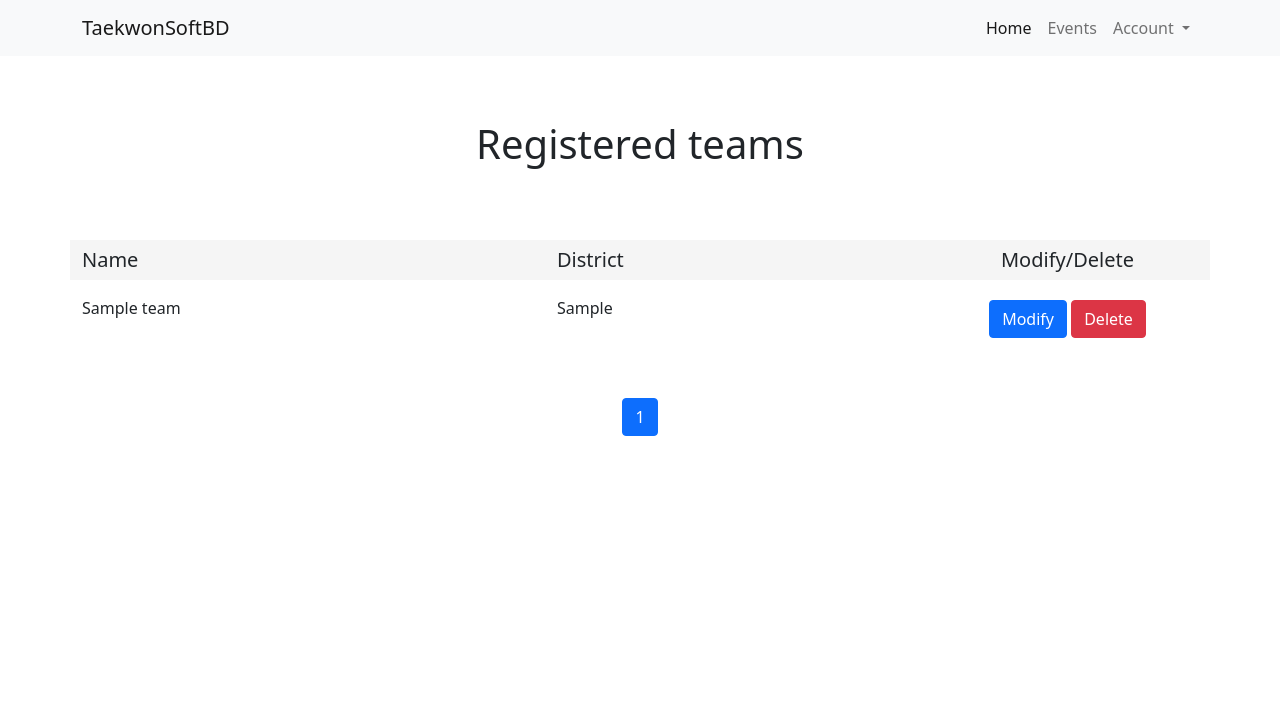
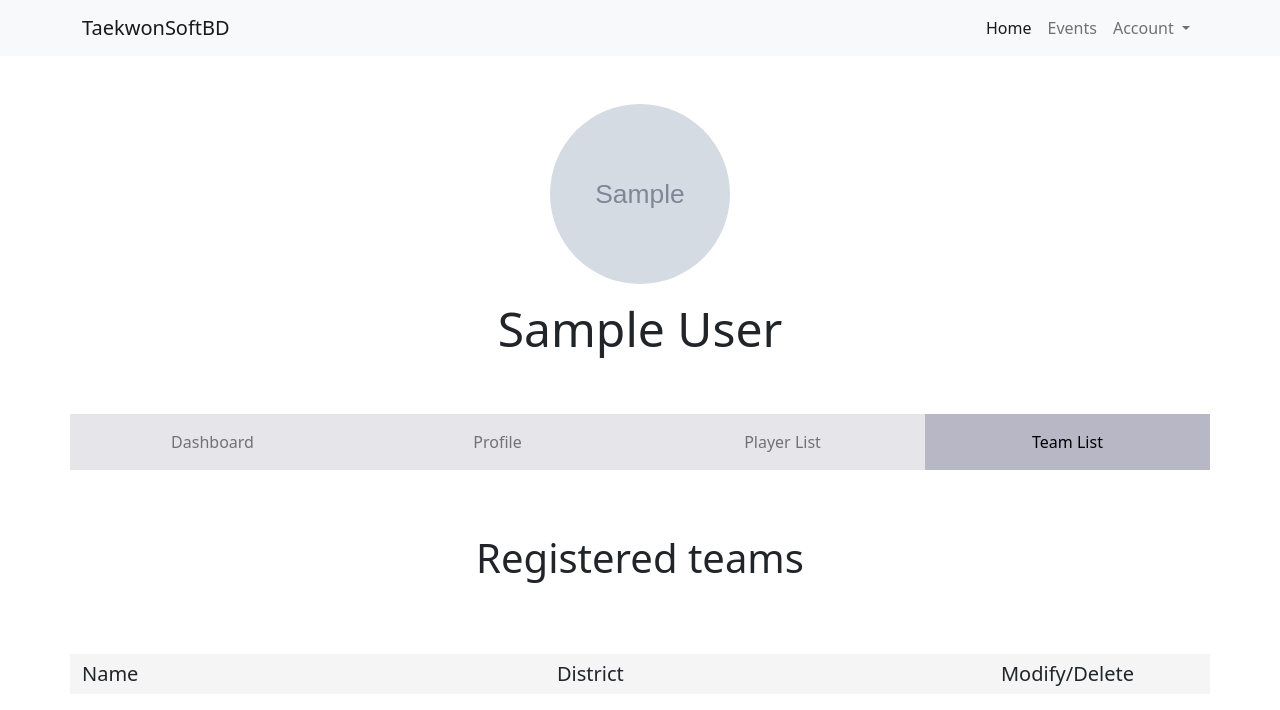
Before and after one commit to xaadu/taekwonsoftbd, a Django app: page /team-leader/teams/ in a window 1280 px wide. Shown: the top 710 px of the page. Before the commit the page ends 436 px from the top, so only its background shows below. Run offline with Django 3.2, Linux system fonts and the light colour scheme; a user stored in the database is signed in; tables that the repository leaves empty hold one stand-in row (values such as "Sample post"); grey boxes marked "Sample" are stand-in pictures; parts of the project's set-up code (start-up, migrations or seed data) failed here and were passed over; some libraries are stand-ins or nearby versions.

Commit message:
Added Dashboard Nav to All TL Pages

```diff
--- /dev/null
+++ b/app/team_leader/templates/team_leader/_sidebar.html
@@ -0,0 +1,35 @@
+<style>
+    .dashboard_nav {
+        background: rgba(0, 0, 50, .1);
+    }
+
+    .dashboard_nav a {
+        text-decoration: none;
+        color: rgba(0, 0, 0, .5);
+    }
+
+    .dashboard_nav a.active {
+        background: rgba(0, 0, 50, .2);
+        color: #000;
+    }
+</style>
+
+<div class="dashboard_nav row mb-5 mx-unset text-center">
+    {% if request.user.is_tl %}
+    {% url 'team_leader:dashboard' as url %}
+    <a class="col-sm-6 col-md-3 d-block py-3 {% if request.path == url %}active{% endif %}"
+        href="{{ url }}">Dashboard</a>
+    {% url 'team_leader:profile' as url %}
+    <a class="col-sm-6 col-md-3 d-block py-3 {% if request.path == url %}active{% endif %}" href="{{ url }}">Profile</a>
+    {% url 'team_leader:players' as url %}
+    <a class="col-sm-6 col-md-3 d-block py-3 {% if request.path == url %}active{% endif %}" href="{{ url }}">Player
+        List</a>
+    {% url 'team_leader:teams' as url %}
+    <a class="col-sm-6 col-md-3 d-block py-3 {% if request.path == url %}active{% endif %}" href="{{ url }}">Team
+        List</a>
+
+    {% elif request.user.is_judge %}
+    {% url 'judge:dashboard' as url %}
+    JUDGE
+    {% endif %}
+</div>
--- a/app/team_leader/templates/team_leader/dashboard.html
+++ b/app/team_leader/templates/team_leader/dashboard.html
@@ -50,6 +50,7 @@
         <img id="prof_pic" src="{{ pic_url }}" alt="">
     </div>
     <h2 class="display-5 text-center pt-3 pb-5">{{ user.first_name }} {{ user.last_name }}</h2>
+    {% include 'team_leader/_sidebar.html' %}
     <div class="info row">
         <div class="info__profile col-md-4">
             <div class="card m-2 p-2 p-md-3 p-lg-4">
--- a/app/team_leader/templates/team_leader/team_list.html
+++ b/app/team_leader/templates/team_leader/team_list.html
@@ -3,11 +3,22 @@
 
 {% block main_content %}
 <style>
+    #prof_pic {
+        height: 180px;
+        width: 180px;
+        border-radius: 50%;
+    }
+
     .team_list>.row:nth-child(odd) {
         background: rgba(0, 0, 0, .04);
     }
 </style>
 <div class="container py-5">
+    <div class="text-center">
+        <img id="prof_pic" src="{{ pic_url }}" alt="">
+    </div>
+    <h2 class="display-5 text-center pt-3 pb-5">{{ user.first_name }} {{ user.last_name }}</h2>
+    {% include 'team_leader/_sidebar.html' %}
     <h2 class="display-6 text-center py-3">Registered teams</h2>
 
     <div class="teams py-5">
--- a/app/team_leader/views.py
+++ b/app/team_leader/views.py
@@ -50,6 +50,7 @@ def profile(request):
 
 @allowed_users(['tl'])
 def player_list(request):
+    pic_url = request.user.get_prof_pic_url()
     player_list = request.user.teamleadermodel.player_set.all()
     page = request.GET.get('page', 1)
 
@@ -59,11 +60,17 @@ def player_list(request):
     except:
         players = paginator.page(1)
 
-    return render(request, 'team_leader/player_list.html', {'players': players})
+    context = {
+        'pic_url': pic_url,
+        'players': players,
+    }
+
+    return render(request, 'team_leader/player_list.html', context=context)
 
 
 @allowed_users(['tl'])
 def team_list(request):
+    pic_url = request.user.get_prof_pic_url()
     team_list = request.user.teamleadermodel.team_set.all()
     page = request.GET.get('page', 1)
 
@@ -73,11 +80,17 @@ def team_list(request):
     except:
         teams = paginator.page(1)
 
-    return render(request, 'team_leader/team_list.html', {'teams': teams})
+    context = {
+        'pic_url': pic_url,
+        'teams': teams,
+    }
+
+    return render(request, 'team_leader/team_list.html', context=context)
 
 
 @allowed_users(['tl'])
 def add_player(request):
+    pic_url = request.user.get_prof_pic_url()
     form = PlayerCreateForm()
 
     if request.POST:
@@ -93,12 +106,14 @@ def add_player(request):
         'form': form,
         'type': 'Player',
         'mode': 'Add',
+        'pic_url': pic_url,
     }
     return render(request, 'team_leader/mod_data.html', context=context)
 
 
 @allowed_users(['tl'])
 def add_team(request):
+    pic_url = request.user.get_prof_pic_url()
     form = TeamCreateForm()
 
     if request.POST:
@@ -114,12 +129,14 @@ def add_team(request):
         'form': form,
         'type': 'Team',
         'mode': 'Add',
+        'pic_url': pic_url,
     }
     return render(request, 'team_leader/mod_data.html', context=context)
 
 
 @allowed_users(['tl'])
 def update_player(request, pk):
+    pic_url = request.user.get_prof_pic_url()
     player = Player.objects.get(pk=pk)
     form = PlayerCreateForm(instance=player)
 
@@ -136,12 +153,14 @@ def update_player(request, pk):
         'form': form,
         'type': 'Player',
         'mode': 'Update',
+        'pic_url': pic_url,
     }
     return render(request, 'team_leader/mod_data.html', context=context)
 
 
 @allowed_users(['tl'])
 def update_team(request, pk):
+    pic_url = request.user.get_prof_pic_url()
     team = Team.objects.get(pk=pk)
     form = TeamCreateForm(instance=team)
 
@@ -158,6 +177,7 @@ def update_team(request, pk):
         'form': form,
         'type': 'Team',
         'mode': 'Update',
+        'pic_url': pic_url,
     }
     return render(request, 'team_leader/mod_data.html', context=context)
 
```
Also changed, not shown: app/team_leader/templates/team_leader/mod_data.html (+11 -0 lines), app/team_leader/templates/team_leader/player_list.html (+12 -0 lines), app/templates/prof_update.html (+6 -4 lines).
